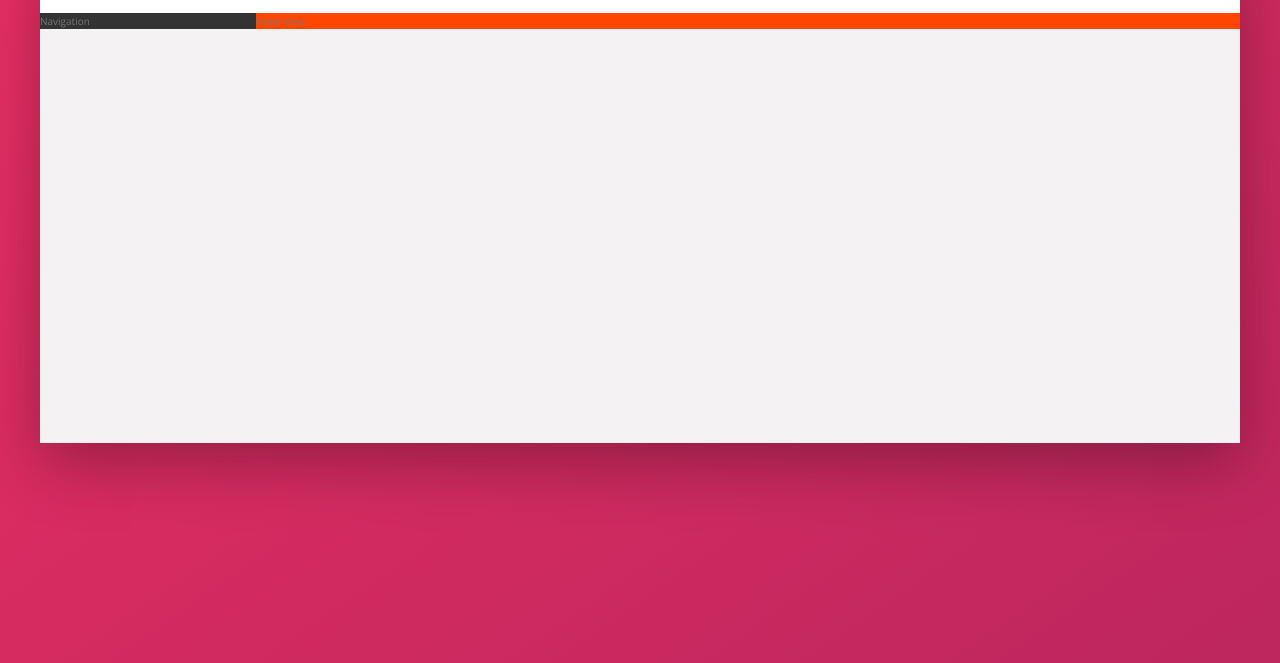
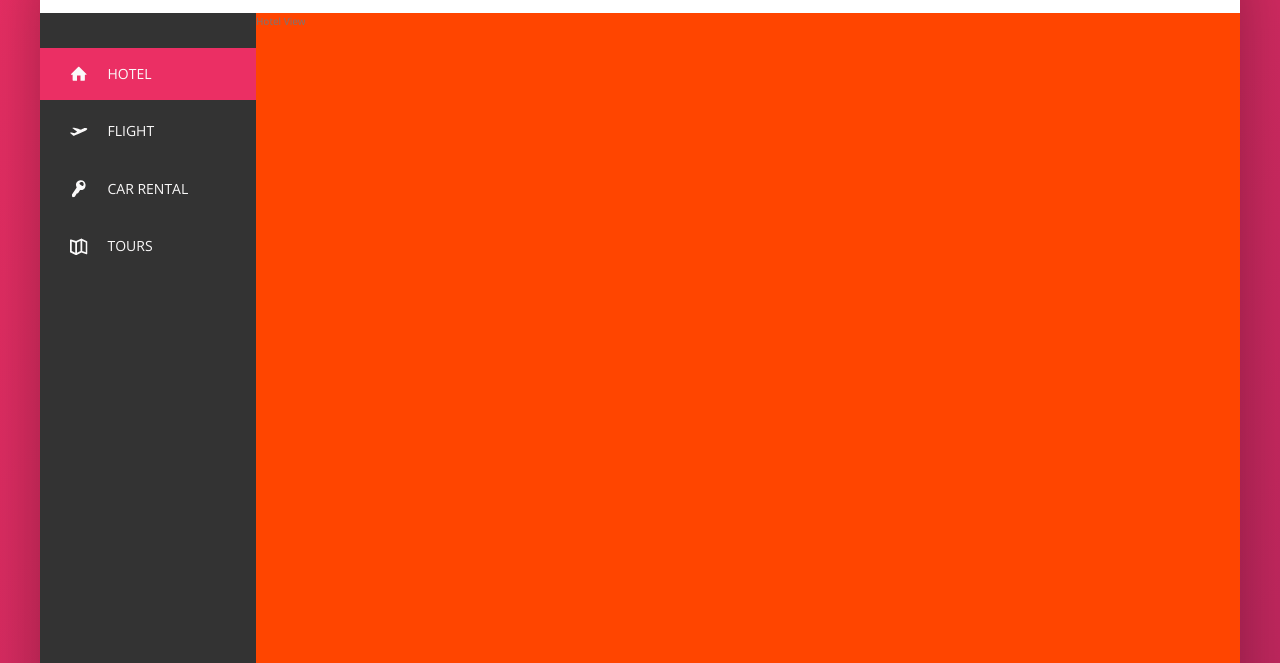
Before and after one commit to anthonyvelazquez/Trillo, a website: page index.html in a window 1280 px wide. Shown: the part 137-800 px from the top of the page. Drawn offline with nearby package versions, Linux system fonts and the light colour scheme.

Commit message:
sidebar done

```diff
--- a/index.html
+++ b/index.html
@@ -43,7 +43,43 @@
             </header>
             <div class="content">
                 <nav class="sidebar">
-                    Navigation
+                    <ul class="side-nav">
+                        <li class="side-nav__item side-nav__item--active">
+                            <a href="#" class="side-nav__link">
+                                <svg class="side-nav__icon">
+                                    <use xlink:href="img/sprite.svg#icon-home"></use>
+                                </svg>
+                                <span>Hotel</span>
+                            </a>
+                        </li>
+                        <li class="side-nav__item">
+                            <a href="#" class="side-nav__link">
+                                <svg class="side-nav__icon">
+                                    <use xlink:href="img/sprite.svg#icon-aircraft-take-off"></use>
+                                </svg>
+                                <span>Flight</span>
+                            </a>
+                        </li>
+                        <li class="side-nav__item">
+                            <a href="#" class="side-nav__link">
+                                <svg class="side-nav__icon">
+                                    <use xlink:href="img/sprite.svg#icon-key"></use>
+                                </svg>
+                                <span>Car Rental</span>
+                            </a>
+                        </li>
+                        <li class="side-nav__item">
+                            <a href="#" class="side-nav__link">
+                                <svg class="side-nav__icon">
+                                    <use xlink:href="img/sprite.svg#icon-map"></use>
+                                </svg>
+                                <span>Tours</span>
+                            </a>
+                        </li>
+                    </ul>
+                    <div class="legal">
+                        &copy; 2019 by Trillo. All rights reserved.
+                    </div>
                 </nav>
                 <main class="hotel-view">
                     Hotel View
--- a/sass/_component.scss
+++ b/sass/_component.scss
@@ -106,3 +106,64 @@
         margin-right: 1rem;
     }
 }
+
+.side-nav {
+    font-size: 1.4rem;
+    list-style: none;
+    margin-top: 3.5rem;
+
+    &__item {
+        position: relative;
+
+        &:not(:last-child) {
+            margin-bottom: .5rem;
+        }
+    }
+
+    &__item::before {
+        content: "";
+        position: absolute;
+        top: 0;
+        left: 0;
+        height: 100%;
+        width: 3px;
+        background-color: var(--color-primary);
+        transform: scaleY(0);
+        transition: transform .2s, width .4s cubic-bezier(1, 0, 0, 1) .2s, background-color .1s;
+    }
+
+    &__item:hover::before, &__item--active::before {
+        transform: scaleY(1);
+        width: 100%;
+    }
+
+    &__item:active::before {
+        background-color: var(--color-primary-light);
+    }
+
+    &__link:link, &__link:visited {
+        color: var(--color-gray-light-1);
+        text-decoration: none;
+        text-transform: uppercase;
+        display: block;
+        padding: 1.5rem 3rem;
+        display: flex;
+        align-items: center;
+        position: relative;
+        z-index: 10;
+    }
+
+    &__icon {
+        height: 1.75rem;
+        width: 1.75rem;
+        margin-right: 2rem;
+        fill: currentColor;
+    }
+}
+
+.legal {
+    font-size: 1.2rem;
+    text-align: center;
+    color: var(--color-gray-light-4);
+    padding: 2.5rem;
+}
--- a/sass/_layout.scss
+++ b/sass/_layout.scss
@@ -23,12 +23,16 @@
 
 .sidebar {
     background-color: var(--color-gray-dark-1);
-
     flex: 0 0 18%;
+    display: flex;
+    flex-direction: column;
+    justify-content: space-between;
 }
 
 .hotel-view {
     background-color: #fff;
     flex: 1;
+
     background-color: orangered;
+    height: 80rem;
 }
```
Also changed, not shown: css/style.css.
